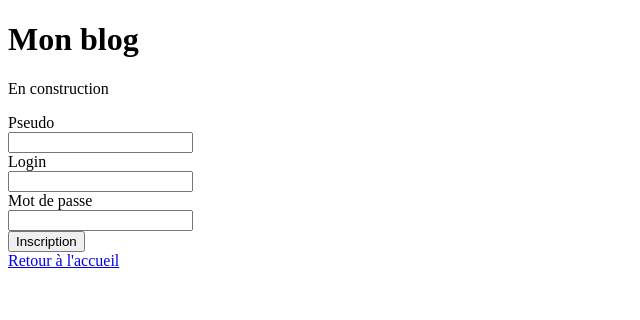
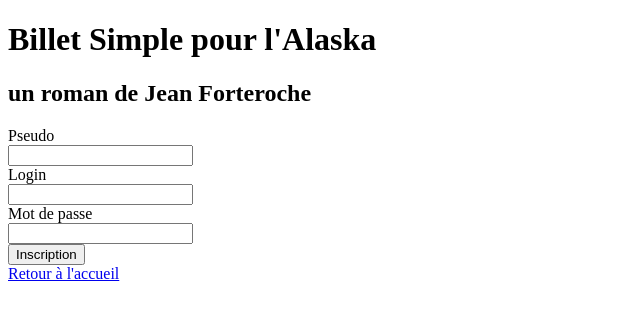
Before and after one commit to slv-improver/4_billet_simple_alaska, a PHP site: page /public/index.php?route=register in a window 1280 px wide. Shown: the top 320 px of the page, without its empty margins (0-640 px from the left). Run offline with PHP 8.4, Linux system fonts and the light colour scheme; some libraries are stand-ins or nearby versions.

Commit message:
replace h1 / p with require_once header.php

```diff
--- a/templates/add_chapter.php
+++ b/templates/add_chapter.php
@@ -1,7 +1,6 @@
 <?php $this->title = "Nouveau chapitre"; ?>
 
-<h1>Mon blog</h1>
-<p>En construction</p>
+<?php require_once 'header.php'; ?>
 
 <div>
 	<?php include('form_chapter.php'); ?>
--- a/templates/administration.php
+++ b/templates/administration.php
@@ -1,7 +1,6 @@
 <?php $this->title = 'Administration'; ?>
 
-<h1>Mon blog</h1>
-<p>En construction</p>
+<?php require_once 'header.php'; ?>
 
 <p>
 	<?= $this->session->show('add_chapter'); ?>
--- a/templates/edit_chapter.php
+++ b/templates/edit_chapter.php
@@ -1,7 +1,6 @@
 <?php $this->title = "Modifier le chapitre"; ?>
 
-<h1>Mon blog</h1>
-<p>En construction</p>
+<?php require_once 'header.php'; ?>
 
 <div>
 	<?php include('form_chapter.php'); ?>
--- /dev/null
+++ b/templates/header.php
@@ -0,0 +1,4 @@
+<header>
+	<h1>Billet Simple pour l'Alaska</h1>
+	<h2>un roman de Jean Forteroche</h2>
+</header>
--- a/templates/home.php
+++ b/templates/home.php
@@ -1,7 +1,6 @@
 <?php $this->title = "Accueil"; ?>
 
-<h1>Mon blog</h1>
-<p>En construction</p>
+<?php require_once 'header.php'; ?>
 
 <p>
 	<?= $this->session->show('add_comment'); ?>
--- a/templates/login.php
+++ b/templates/login.php
@@ -1,6 +1,6 @@
 <?php $this->title = "Connexion"; ?>
-<h1>Mon blog</h1>
-<p>En construction</p>
+
+<?php require_once 'header.php'; ?>
 
 <?= $this->session->show('need_login'); ?>
 <?= $this->session->show('error_login'); ?>
--- a/templates/profile.php
+++ b/templates/profile.php
@@ -1,6 +1,6 @@
 <?php $this->title = 'Mon profil'; ?>
-<h1>Mon blog</h1>
-<p>En construction</p>
+
+<?php require_once 'header.php'; ?>
 
 <?= $this->session->show('not_admin'); ?>
 <?= $this->session->show('update_password'); ?>
--- a/templates/register.php
+++ b/templates/register.php
@@ -1,6 +1,7 @@
 <?php $this->title = "Inscription"; ?>
-<h1>Mon blog</h1>
-<p>En construction</p>
+
+<?php require_once 'header.php'; ?>
+
 <div>
 	<form method="post" action="../public/index.php?route=register">
 		<label for="pseudo">Pseudo</label><br>
--- a/templates/single.php
+++ b/templates/single.php
@@ -1,7 +1,6 @@
 <?php $this->title = "Chapitre"; ?>
 
-<h1>Mon blog</h1>
-<p>En construction</p>
+<?php require_once 'header.php'; ?>
 
 <div>
 	<h2><?= htmlspecialchars($chapter->getTitle()); ?></h2>
@@ -37,7 +36,7 @@
 		if ($this->session->get('role') === 'admin') {
 		?>
 			<p><a href="../public/index.php?route=deleteComment&commentId=<?= $comment->getId(); ?>">Supprimer le commentaire</a></p>
-		<?php
+	<?php
 		}
 	}
 	?>
--- a/templates/update_password.php
+++ b/templates/update_password.php
@@ -1,6 +1,7 @@
 <?php $this->title = 'Modifier mon mot de passe'; ?>
-<h1>Mon blog</h1>
-<p>En construction</p>
+
+<?php require_once 'header.php'; ?>
+
 <div>
 	<p>Le mot de passe de <?= $this->session->get('pseudo'); ?> sera modifié</p>
 	<form method="post" action="../public/index.php?route=updatePassword">
```
